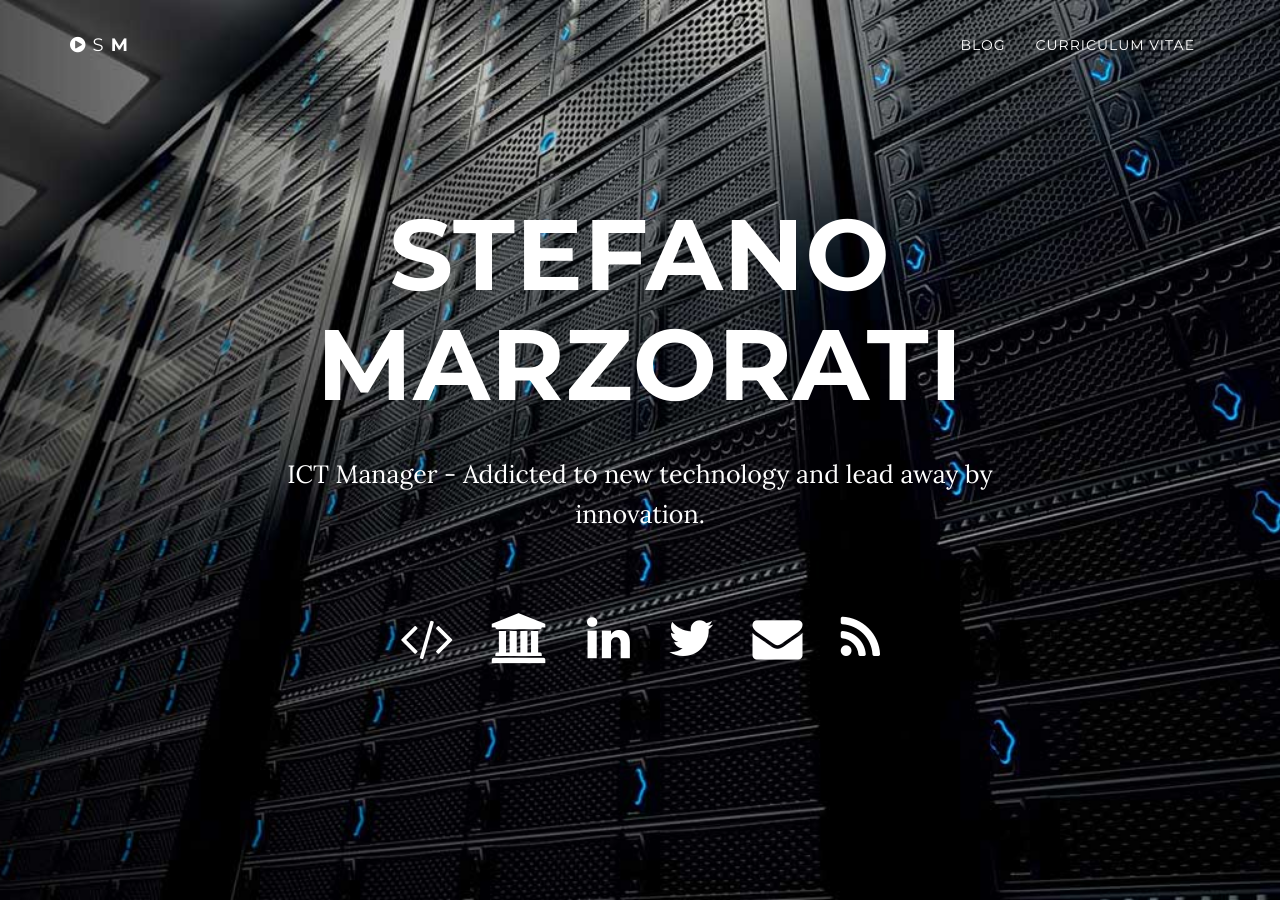
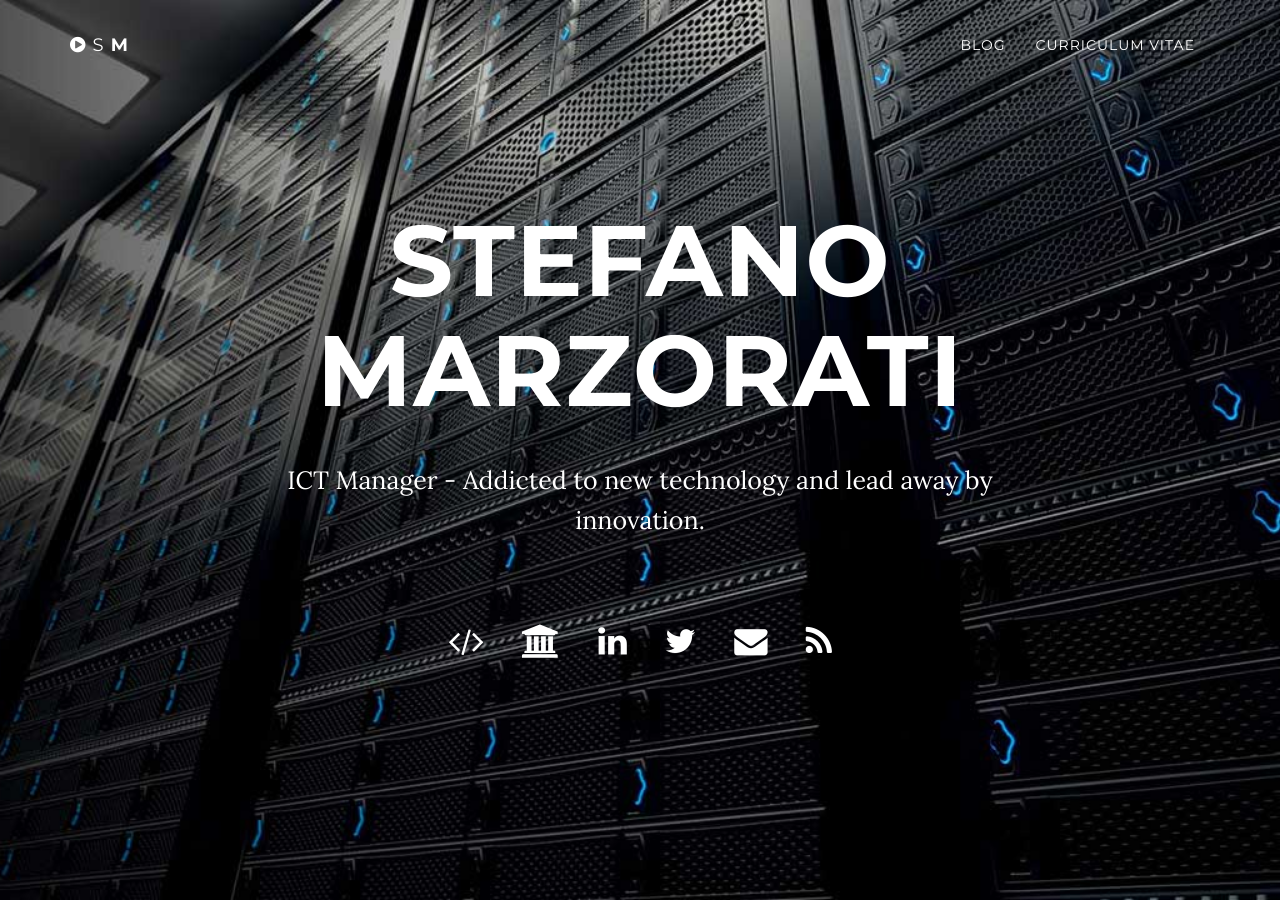
Before and after one commit to marste/Home, a Jekyll site: the page built from index.html, in a window 1280 px wide and 900 px high. Built offline with Jekyll 4.4.1, drawn with Linux system fonts in a browser that asks for light colours.

```diff
--- a/_includes/header.html
+++ b/_includes/header.html
@@ -13,17 +13,17 @@
 						 -->
 </br>
 </br>
-						<a href="http://marzorati.co" target="_blank" title="Stefano Marzorati's Blog"> <i class="fa fa-code fa-2x"></i></a>
+						<a href="http://marzorati.co" target="_blank" title="Stefano Marzorati's Blog"> <i class="fa fa-code fa-lg"></i></a>
 &emsp;
-<a href="http://marzorati.co/curriculum-vitae/" title="Stefano Marzorati's Curriculum Vitae"> <i class="fa fa-university fa-2x"></i></a>
+<a href="http://marzorati.co/curriculum-vitae/" title="Stefano Marzorati's Curriculum Vitae"> <i class="fa fa-university fa-lg"></i></a>
 &emsp;
-<a href="https://www.linkedin.com/in/stefanomarzorati" target="_blank" title="Stefano Marzorati Linkedin"> <i class="fa fa-linkedin fa-2x"></i></a>
+<a href="https://www.linkedin.com/in/stefanomarzorati" target="_blank" title="Stefano Marzorati Linkedin"> <i class="fa fa-linkedin fa-lg"></i></a>
 &emsp;
-<a href="http://twitter.com/marzorati_ste" target="_blank" title="Stefano Marzorati Twitter"> <i class="fa fa-twitter fa-2x"></i></a>
+<a href="http://twitter.com/marzorati_ste" target="_blank" title="Stefano Marzorati Twitter"> <i class="fa fa-twitter fa-lg"></i></a>
 &emsp;
-<a href="http://marzorati.co/contact/" title="Stefano Marzorati's Contact"> <i class="fa fa-envelope fa-2x"></i></a>
+<a href="http://marzorati.co/contact/" title="Stefano Marzorati's Contact"> <i class="fa fa-envelope fa-lg"></i></a>
 &emsp;
-<a href="http://marzorati.co/feed/rss.xml" target="_blank" title="Stefano Marzorati Feed RSS"> <i class="fa fa-rss fa-2x"></i></a>
+<a href="http://marzorati.co/feed/rss.xml" target="_blank" title="Stefano Marzorati Feed RSS"> <i class="fa fa-rss fa-lg"></i></a>
 
                     </div>
                 </div>
```
